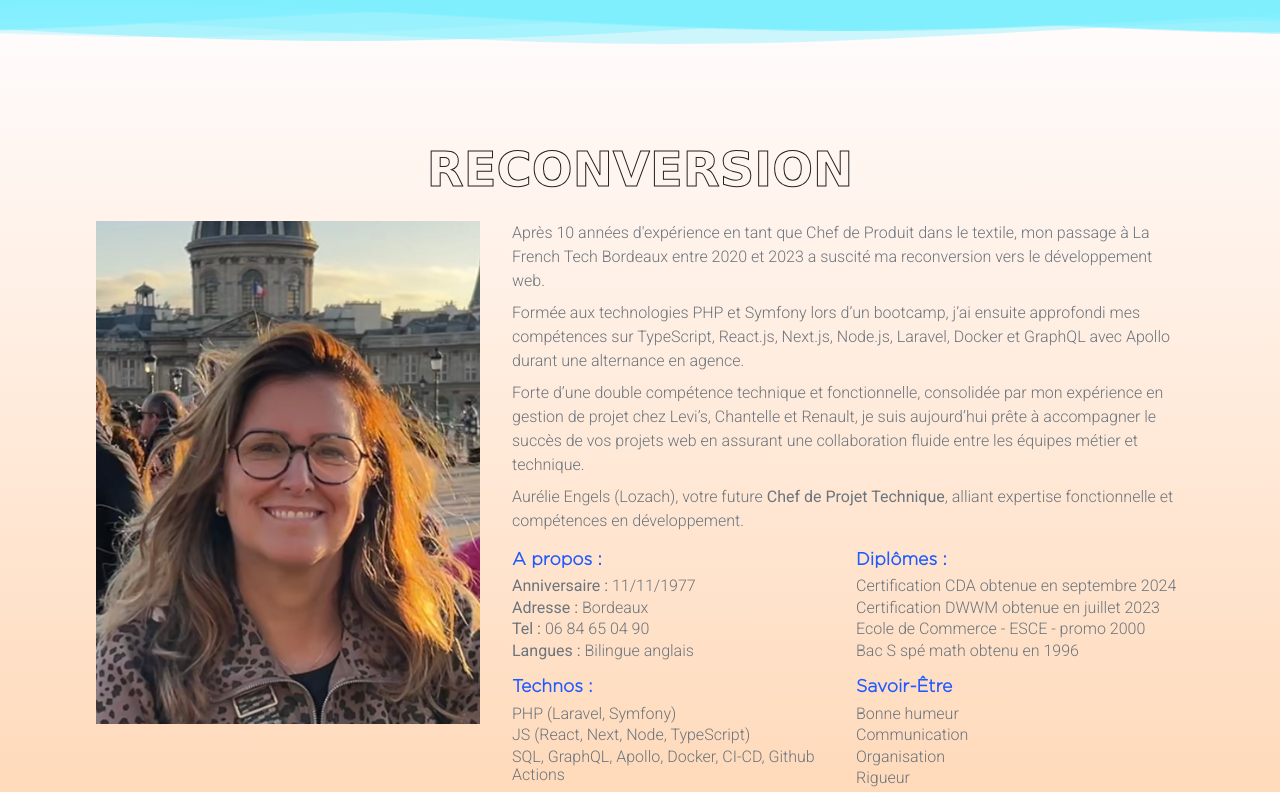
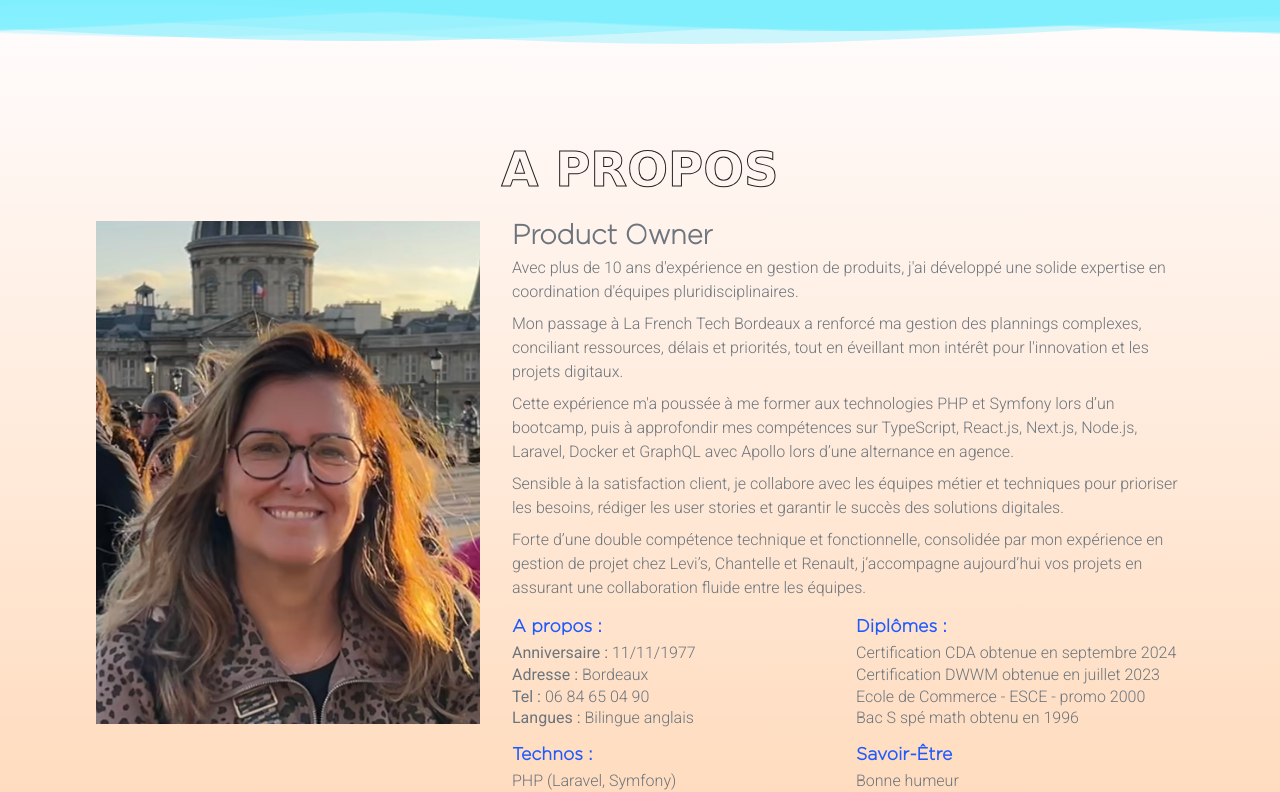
Before and after one commit to caudrel/Portfolio, a Next.js app in the folder frontend/: page / in a window 1280 px wide. Shown: the part 831-1623 px from the top of the page. Built offline with nearby package versions, Linux system fonts and the light colour scheme; no server answers.

Commit message:
modify profil

```diff
--- a/frontend/src/pages/index.tsx
+++ b/frontend/src/pages/index.tsx
@@ -52,7 +52,7 @@ export default function Home() {
                         priority
                     />
                     <h1>AURELIE LOZACH</h1>
-                    <h2>Chef de Projet Technique</h2>
+                    <h2>Product Owner</h2>
 
                     <ul>
                         <li className='tech-caroussel' key={currentLanguage}>
@@ -113,7 +113,7 @@ export default function Home() {
                 </svg>
 
                 <section className='about' id='about'>
-                    <p className='text-stroke bg-light'>RECONVERSION</p>
+                    <p className='text-stroke bg-light'>A PROPOS</p>
 
                     <div className='fiche'>
                         <div className='photo'>
@@ -128,29 +128,35 @@ export default function Home() {
 
                         <div className='experience'>
                             <div className='paragraph'>
+                                <p className='jobtitle'>Product Owner</p>
                                 <p>
                                     {
-                                        "Après 10 années d'expérience en tant que Chef de Produit dans le textile, mon passage à La French Tech Bordeaux entre 2020 et 2023 a suscité ma reconversion vers le développement web."
+                                        "Avec plus de 10 ans d'expérience en gestion de produits, j'ai développé une solide expertise en coordination d'équipes pluridisciplinaires."
                                     }
                                 </p>
 
                                 <p>
                                     {
-                                        'Formée aux technologies PHP et Symfony lors d’un bootcamp, j’ai ensuite approfondi mes compétences sur TypeScript, React.js, Next.js, Node.js, Laravel, Docker et GraphQL avec Apollo durant une alternance en agence.'
+                                        "Mon passage à La French Tech Bordeaux a renforcé ma gestion des plannings complexes, conciliant ressources, délais et priorités, tout en éveillant mon intérêt pour l'innovation et les projets digitaux."
                                     }
                                 </p>
 
                                 <p>
                                     {
-                                        'Forte d’une double compétence technique et fonctionnelle, consolidée par mon expérience en gestion de projet chez Levi’s, Chantelle et Renault, je suis aujourd’hui prête à accompagner le succès de vos projets web en assurant une collaboration fluide entre les équipes métier et technique.'
+                                        "Cette expérience m'a poussée à me former aux technologies PHP et Symfony lors d’un bootcamp, puis à approfondir mes compétences sur TypeScript, React.js, Next.js, Node.js, Laravel, Docker et GraphQL avec Apollo lors d’une alternance en agence."
                                     }
                                 </p>
 
                                 <p>
-                                    Aurélie Engels (Lozach), votre future{' '}
-                                    <b>Chef de Projet Technique</b>, alliant
-                                    expertise fonctionnelle et compétences en
-                                    développement.
+                                    {
+                                        'Sensible à la satisfaction client, je collabore avec les équipes métier et techniques pour prioriser les besoins, rédiger les user stories et garantir le succès des solutions digitales.'
+                                    }
+                                </p>
+
+                                <p>
+                                    {
+                                        'Forte d’une double compétence technique et fonctionnelle, consolidée par mon expérience en gestion de projet chez Levi’s, Chantelle et Renault, j’accompagne aujourd’hui vos projets en assurant une collaboration fluide entre les équipes.'
+                                    }
                                 </p>
                             </div>
                             <div className='list'>
--- a/frontend/src/styles/pages/_home.scss
+++ b/frontend/src/styles/pages/_home.scss
@@ -176,6 +176,14 @@
             p {
                 font-weight: 300;
             }
+
+            .jobtitle {
+                color: color.$color-grey;
+                font-family: 'Gotham XLight', sans-serif;
+                font-size: 1.7rem;
+                font-weight: 900;
+                line-height: 1;
+            }
         }
 
         .list {
```
